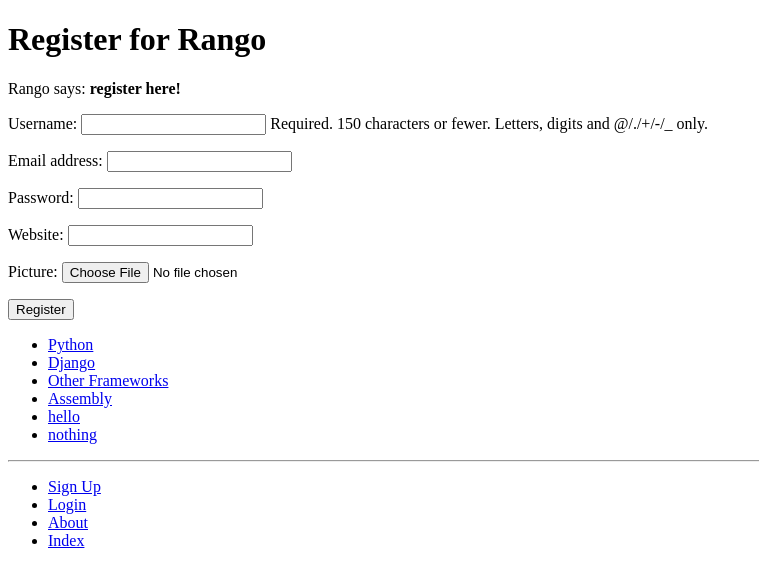
After one commit to AndrewParker770/tango_with_django_project2, a Django app: page /rango/register/ in a window 1280 px wide. The commit adds this page. Shown: the top 587 px of the page, without its empty margins (0-759 px from the left). Run offline with Django 3.2, Linux system fonts and the light colour scheme; data comes from the database, SQL or seed files in the repository; both versions use the stored data as it was after the commit.

Commit message:
Chapter9

```diff
--- a/rango/admin.py
+++ b/rango/admin.py
@@ -1,11 +1,13 @@
 from django.contrib import admin
 from rango.models import Category, Page, Question, Choice
+from rango.models import UserProfile
 
 class CategoryAdmin(admin.ModelAdmin):
     prepopulated_fields = {'slug':('name',)}
 
 admin.site.register(Category, CategoryAdmin)
 
+admin.site.register(UserProfile)
 
 class PageAdmin(admin.ModelAdmin):
     list_display =('title', 'category', 'url')
--- a/rango/forms.py
+++ b/rango/forms.py
@@ -1,5 +1,7 @@
 from django import forms
 from rango.models import Page,Category
+from django.contrib.auth.models import User
+from rango.models import UserProfile
 
 class CategoryForm(forms.ModelForm):
     name = forms.CharField(max_length=128, help_text="Please enter the category name.")
@@ -19,3 +21,15 @@ class PageForm(forms.ModelForm):
     class Meta:
         model = Page
         exclude = ('category',)
+
+class UserForm(forms.ModelForm):
+    password = forms.CharField(widget=forms.PasswordInput())
+
+    class Meta:
+        model = User
+        fields = ('username', 'email', 'password')
+
+class UserProfileForm(forms.ModelForm):
+    class Meta:
+        model = UserProfile
+        fields = ('website', 'picture',)
--- a/rango/models.py
+++ b/rango/models.py
@@ -1,6 +1,7 @@
 from django.db import models
 from django.utils import timezone
 from django.template.defaultfilters import slugify
+from django.contrib.auth.models import User
 
 import datetime
 
@@ -51,3 +52,12 @@ class Choice(models.Model):
 
     def __str__(self):
         return self.choice_text
+
+class UserProfile(models.Model):
+    user = models.OneToOneField(User, on_delete = models.CASCADE)
+
+    website = models.URLField(blank=True)
+    picture = models.ImageField(upload_to='profile_images', blank=True)
+
+    def __str__(self):
+        return self.user.username
--- a/rango/urls.py
+++ b/rango/urls.py
@@ -10,4 +10,8 @@ urlpatterns = [
     path('category/<slug:category_name_slug>/', views.show_category, name='show_category'),
     path('add_category/', views.add_category, name='add_category'),
     path('category/<slug:category_name_slug>/add_page/', views.add_page, name='add_page'),
+    path('register/', views.register, name='register'),
+    path('login/', views.user_login, name='login'),
+    path('restricted/', views.restricted, name='restricted'),
+    path('logout/', views.user_logout, name='logout'),
 ]
--- a/rango/views.py
+++ b/rango/views.py
@@ -6,9 +6,14 @@ from rango.models import Category
 from rango.models import Page
 from rango.forms import CategoryForm
 from rango.forms import PageForm
+from rango.forms import UserForm, UserProfileForm
 
 from django.http import HttpResponse
 from tango_with_django_project import settings
+
+from django.contrib.auth.decorators import login_required
+
+from django.contrib.auth import authenticate, login, logout
 
 def show_category(request, category_name_slug):
     context_dict = {}
@@ -39,6 +44,7 @@ def about(request):
     context_dict = {'myname': 'Andrew Parker'}
     return render(request, 'rango/about.html', context=context_dict)
 
+@login_required
 def add_category(request):
     form = CategoryForm()
 
@@ -52,6 +58,8 @@ def add_category(request):
             print(form.errors)
     return render(request, "rango/add_category.html", {'form': form})
 
+
+@login_required
 def add_page(request, category_name_slug):
     try:
         category = Category.objects.get(slug=category_name_slug)
@@ -80,3 +88,61 @@ def add_page(request, category_name_slug):
 
     context_dict = {'form': form, 'category': category}
     return render(request, 'rango/add_page.html', context=context_dict)
+
+
+def register(request):
+    registered = False
+    if request.method == 'POST':
+        user_form = UserForm(request.POST)
+        profile_form = UserProfileForm(request.POST)
+
+        if user_form.is_valid() and profile_form.is_valid():
+            user = user_form.save()
+
+            user.set_password(user.password)
+            user.save()
+
+            profile = profile_form.save(commit=False)
+            profile.user = user
+
+            if 'picture' in request.FILES:
+                profile.picture = request.FILES['picture']
+
+            profile.save()
+
+            registered = True
+        else:
+            print(user_form.errors, profile_form.errors)
+    else:
+        user_form = UserForm()
+        profile_form = UserProfileForm()
+
+    return render(request, 'rango/register.html', context = {'user_form':user_form,'profile_form': profile_form, 'registered':registered})
+
+def user_login(request):
+    if request.method == 'POST':
+        username = request.POST.get('username')
+        password = request.POST.get('password')
+
+        user = authenticate(username=username, password=password)
+
+        if user:
+            if user.is_active:
+                login(request, user)
+                return redirect(reverse('rango:index'))
+            else:
+                return HttpResponse("Your Rango account is disabled.")
+        else:
+            print(f"Invalid login details: {username}, {password}")
+            return HttpResponse("Invalid login details supplied.")
+    else:
+        return render(request, 'rango/login.html')
+
+@login_required
+def restricted(request):
+    return render(request, 'rango/restricted.html')
+
+@login_required
+def user_logout(request):
+    logout(request)
+    return redirect(reverse('rango:index'))
--- a/templates/rango/base.html
+++ b/templates/rango/base.html
@@ -25,9 +25,16 @@
         <hr />
         <div>
             <ul>
-                <li><a href="{% url 'rango:add_category' %}">Add a New Category</a></li>
-                <li><a href="{% url 'rango:about' %}">About</a></li>
-                <li><a href="{% url 'rango:index' %}">Index</a></li>
+                {% if user.is_authenticated %}
+                    <li><a href="{% url 'rango:restricted' %}">Restricted Page</a></li>
+                    <li><a href="{% url 'rango:logout' %}">Logout</a></li>
+                    <li><a href="{% url 'rango:add_category' %}">Add a New Category</a></li>
+                {% else %}
+                    <li><a href="{% url 'rango:register' %}">Sign Up</a></li>
+                    <li><a href="{% url 'rango:login' %}">Login</a></li>
+                {% endif %}
+                    <li><a href="{% url 'rango:about' %}">About</a></li>
+                    <li><a href="{% url 'rango:index' %}">Index</a></li>
             </ul>
         </div>
     </body>
--- a/templates/rango/category.html
+++ b/templates/rango/category.html
@@ -21,8 +21,9 @@
         {% else %}
             <strong>No pages currently in category.</strong>
         {% endif %}
-
+        {% if user.is_authenticated %}
         <a href="{% url 'rango:add_page' category.slug%}">Add Page</a> <br />
+        {% endif %}
     {% else %}
         The specified category does not exist.
     {% endif %}
--- /dev/null
+++ b/templates/rango/register.html
@@ -0,0 +1,25 @@
+{% extends 'rango/base.html' %}
+{% load staticfiles %}
+
+{% block title_block %}
+    Register
+{% endblock %}
+
+{% block body_block %}
+<h1>Register for Rango</h1>
+{% if registered %}}
+Rango says: <strong>thank you for registering!</strong>
+<a href="{% url 'rango:index' %}">Return to the homepage.</a><br/>
+{% else %}
+Rango says: <strong>register here!</strong>
+<form id="user_form" method="post" action="{% url 'rango:register' %}" enctype="multipart/form-data">
+
+    {% csrf_token %}
+
+    {{ user_form.as_p}}
+    {{ profile_form.as_p}}
+
+    <input type="submit" name="submit" value="Register" />
+</form>
+{%endif%}
+{% endblock %}
```
Also changed, not shown: tango_with_django_project/settings.py (+6 -1 lines), templates/rango/index.html (+7 -1 lines), templates/rango/login.html (added, +18 -0 lines), templates/rango/restricted.html (added, +10 -0 lines), db.sqlite3, rango/migrations/0008_userprofile.py (added).
